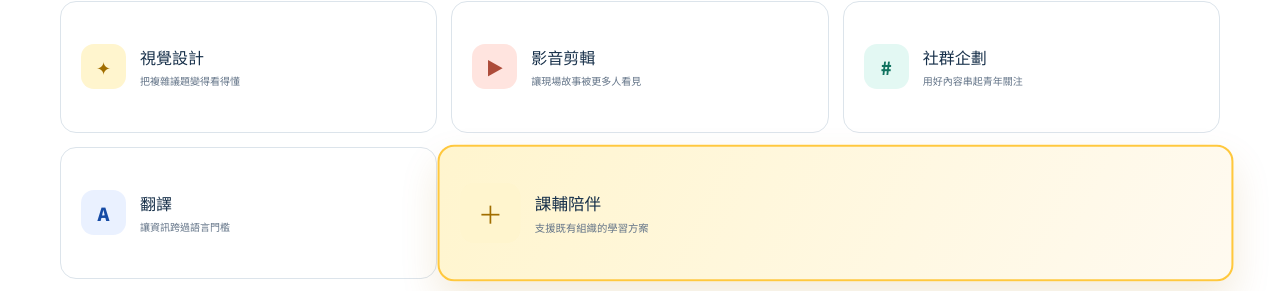
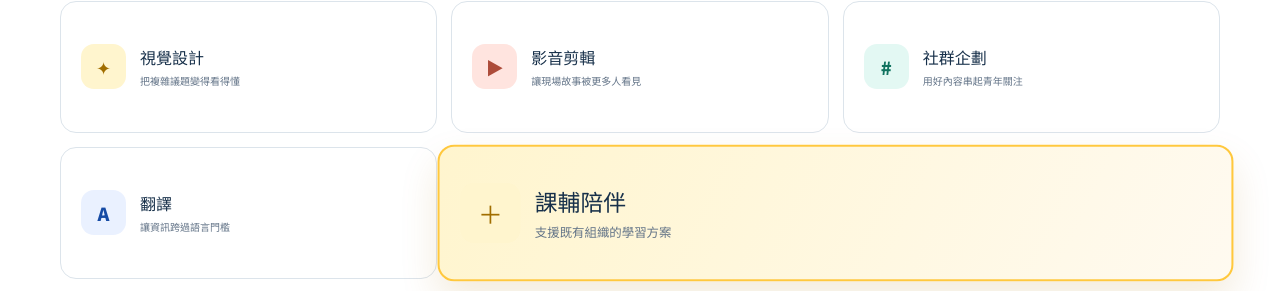
Before and after one commit to kgipj/edu-equity-match, a React (Vite) app: page / in a window 1280 px wide. Shown: the part 1016-1307 px from the top of the page. Built offline with nearby package versions, Linux system fonts and the light colour scheme.

Commit message:
Increase tutoring skill emphasis

```diff
--- a/src/styles.css
+++ b/src/styles.css
@@ -139,8 +139,8 @@ h1, h2, h3 { line-height: 1.3; letter-spacing: -.035em; }
 .skill-card:hover { transform: translateY(-5px); box-shadow: var(--shadow); border-color: transparent; }
 .skill-card-priority { grid-column: span 2; position: relative; z-index: 2; transform: scale(1.035); border: 2px solid var(--yellow); background: linear-gradient(115deg, var(--yellow-pale), #fffaf0); box-shadow: 0 18px 38px rgba(167, 116, 0, .14); }
 .skill-card-priority:hover { transform: translateY(-5px) scale(1.035); border-color: var(--yellow); }
-.skill-card-priority strong { font-size: 22px; }
-.skill-card-priority small { font-size: 12px; }
+.skill-card.skill-card-priority strong { font-size: 22px; }
+.skill-card.skill-card-priority small { font-size: 12px; }
 .skill-card-priority .skill-card-icon { width: 58px; height: 58px; font-size: 24px; background: var(--yellow); }
 .skill-card-icon { width: 45px; height: 45px; flex: none; display: grid; place-items: center; border-radius: 13px; font-size: 18px; font-weight: 900; }
 .skill-color-1 .skill-card-icon { background: var(--yellow-pale); color: #a16e00; }
```
